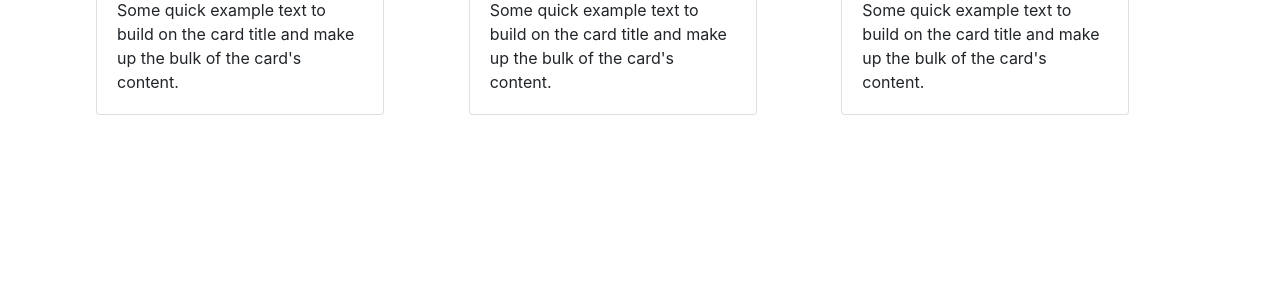
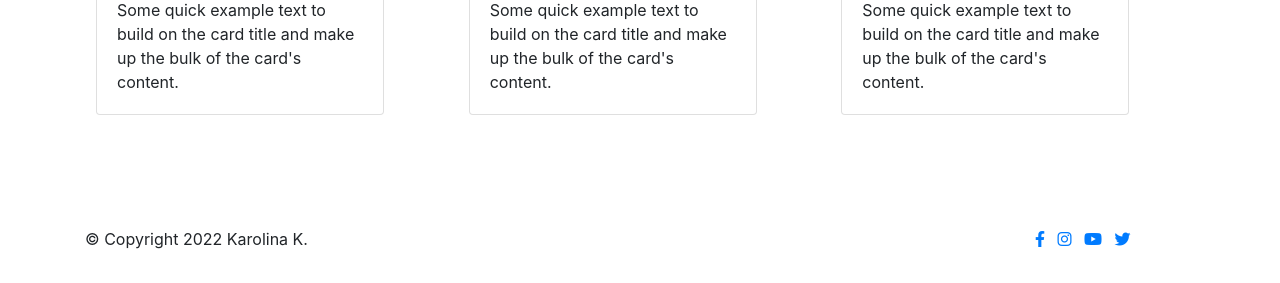
Before and after one commit to Karkolo16/projekt-task-runner, a website: page index.html in a window 1280 px wide. Shown: the part 1159-1442 px from the top of the page. Before the commit the page ends 1370 px from the top, so only its background shows below. Drawn offline with nearby package versions, Linux system fonts and the light colour scheme; files whose address does not match are found by name; a web font is replaced by a local one.

Commit message:
Add footer

```diff
--- a/index.html
+++ b/index.html
@@ -112,5 +112,20 @@
         </div>
     </div>
     </section>
+    <section class="footer p-3">
+        <div class="container">
+            <div class="row d-flex justify-content-between">
+                <div class="col-md-4"><p>© Copyright 2022 Karolina K. </p></div>
+                <div class="col-md-2">
+                <ul class="list-inline">
+                    <li class="list-inline-item"><a href="#"><i class="fab fa-facebook-f"></i></a></li>
+                    <li class="list-inline-item"><a href="#"><i class="fab fa-instagram"></i></a></li>
+                    <li class="list-inline-item"><a href="#"><i class="fab fa-youtube"></i></a></li>
+                    <li class="list-inline-item"><a href="#"><i class="fab fa-twitter"></i></a></li>
+                </ul>
+                </div>
+            </div>
+        </div>
+    </section>
 
     </body>
```
Lines whose indentation alone changed are shown as unchanged.
